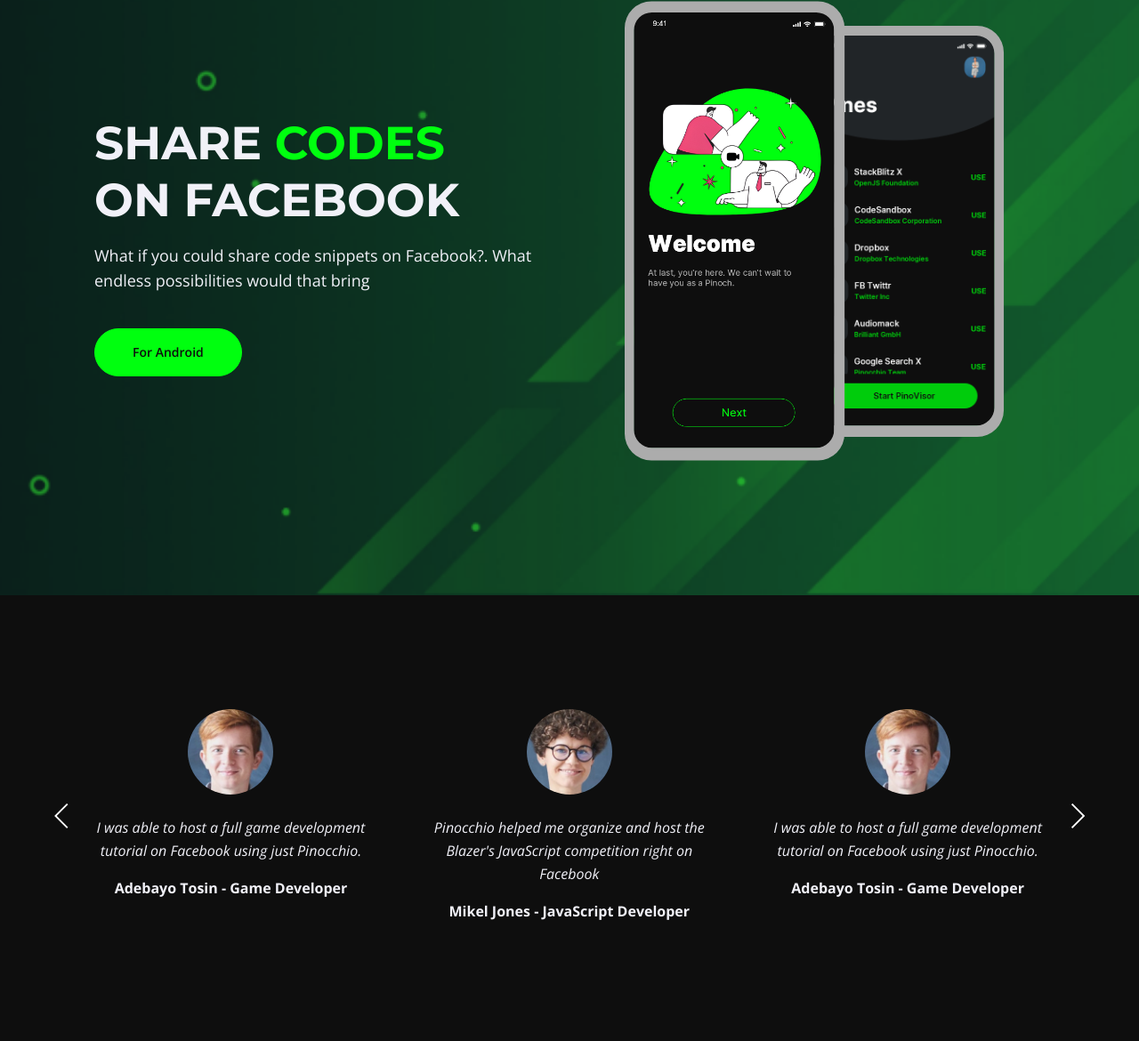
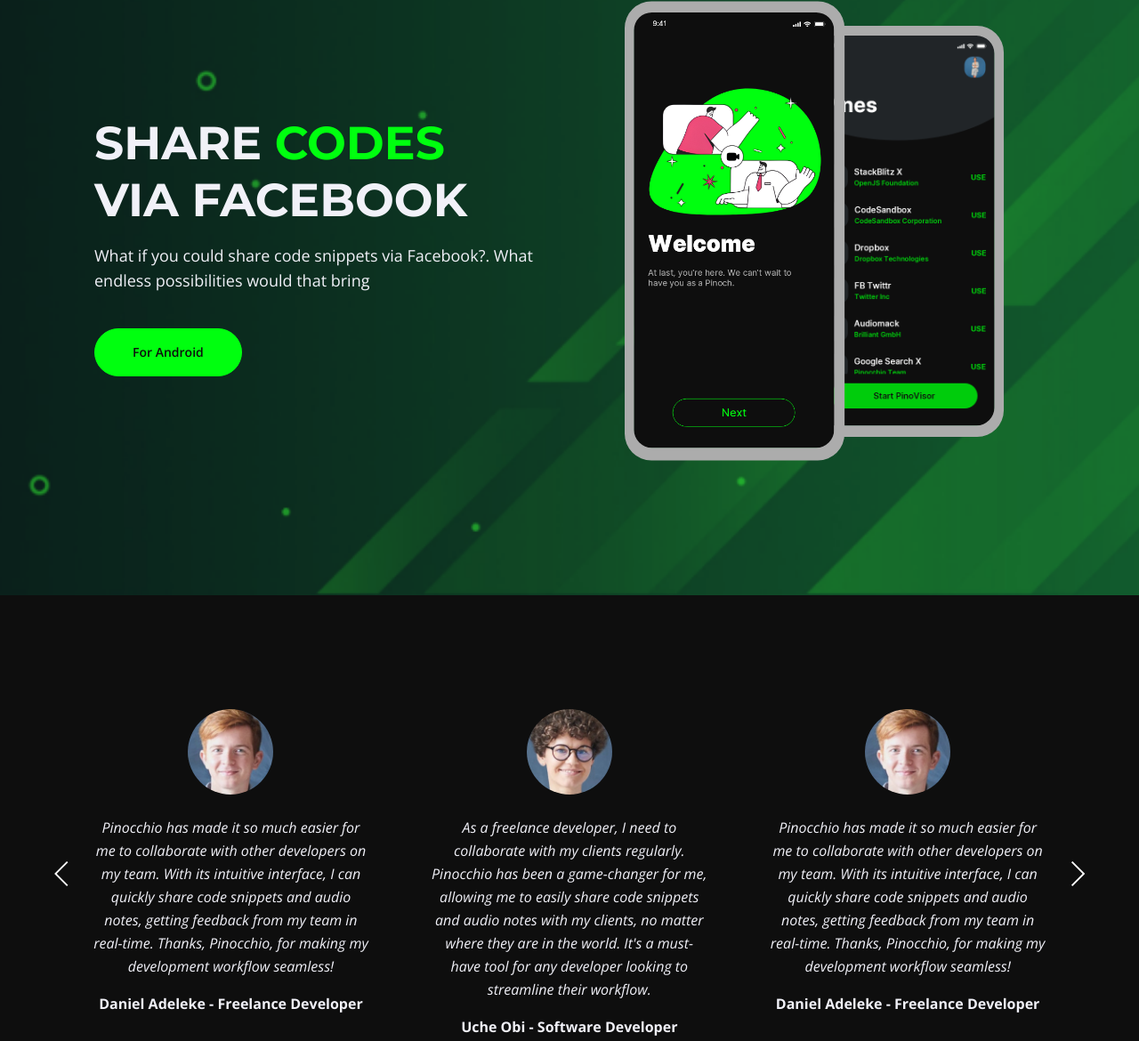
Before and after one commit to ifedayoprince/pinoccho-site, a plain HTML site: page index.html in a window 1280 px wide. Shown: the part 191-1361 px from the top of the page at 89% size. Drawn offline with nearby package versions, Linux system fonts and the light colour scheme; a script that the page names is missing.

Commit message:
Update texts

```diff
--- a/index.html
+++ b/index.html
@@ -116,8 +116,8 @@
                 <div class="row">
                     <div class="col-lg-6">
                         <div class="text-container">
-                            <h1 class="h1-large">SHARE <span class="replace-me">CODES, AUDIO, E-BOOK</span> <br> ON FACEBOOK</h1>
-                            <p class="p-large">What if you could share code snippets on Facebook?. What endless possibilities would that bring</p>
+                            <h1 class="h1-large">SHARE <span class="replace-me">CODES, AUDIO, E-BOOK</span> <br> VIA FACEBOOK</h1>
+                            <p class="p-large">What if you could share code snippets via Facebook?. What endless possibilities would that bring</p>
                             <a hidden class="btn-solid-lg" href="#your-link"><i class="fab fa-apple"></i>For Apple</a>
                             <a class="btn-solid-lg download-btn"><i class="fab fa-app" hidden></i>For Android</a>
                         </div> <!-- end of text-container -->
@@ -147,8 +147,8 @@
                                         <div class="card">
                                             <img class="card-image" src="images/testimonial-1.jpg" alt="alternative">
                                             <div class="card-body">
-                                                <p class="testimonial-text">Pinocchio helped me organize and host the Blazer's JavaScript competition right on Facebook</p>
-                                                <p class="testimonial-author">Mikel Jones - JavaScript Developer</p>
+                                                <p class="testimonial-text">As a freelance developer, I need to collaborate with my clients regularly. Pinocchio has been a game-changer for me, allowing me to easily share code snippets and audio notes with my clients, no matter where they are in the world. It's a must-have tool for any developer looking to streamline their workflow.</p>
+                                                <p class="testimonial-author">Uche Obi - Software Developer</p>
                                             </div>
                                         </div>
                                     </div> <!-- end of swiper-slide -->
@@ -159,8 +159,8 @@
                                         <div class="card">
                                             <img class="card-image" src="images/testimonial-2.jpg" alt="alternative">
                                             <div class="card-body">
-                                                <p class="testimonial-text">I was able to host a full game development tutorial on Facebook using just Pinocchio.</p>
-                                                <p class="testimonial-author">Adebayo Tosin - Game Developer</p>
+                                                <p class="testimonial-text">Pinocchio has made it so much easier for me to collaborate with other developers on my team. With its intuitive interface, I can quickly share code snippets and audio notes, getting feedback from my team in real-time. Thanks, Pinocchio, for making my development workflow seamless!</p>
+                                                <p class="testimonial-author">Daniel Adeleke - Freelance Developer</p>
                                             </div>
                                         </div>
                                     </div> <!-- end of swiper-slide -->
```
